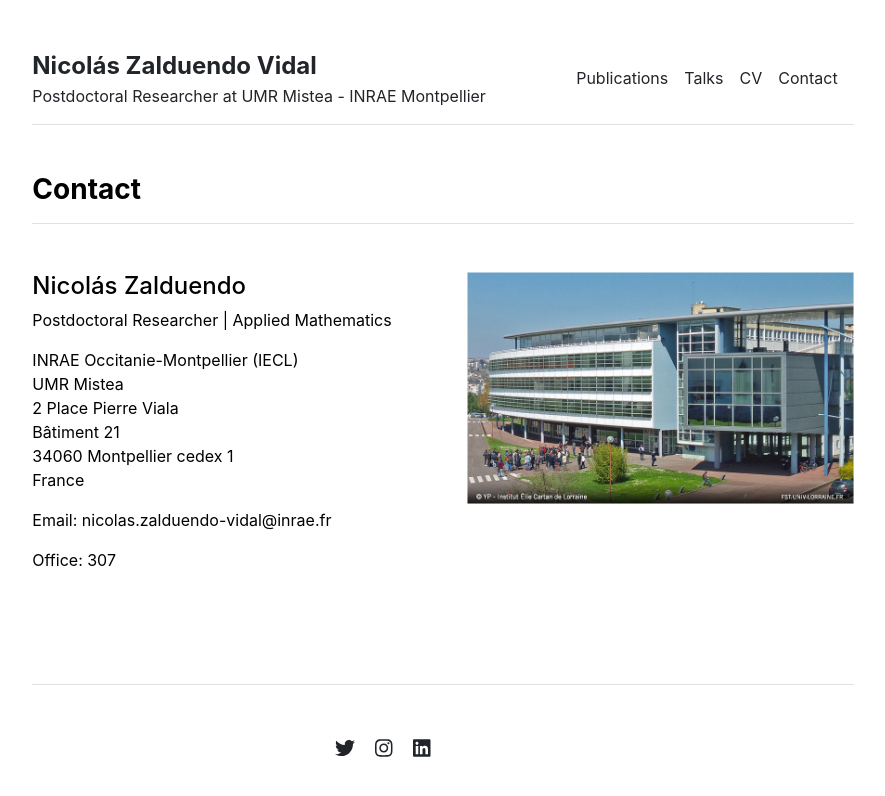
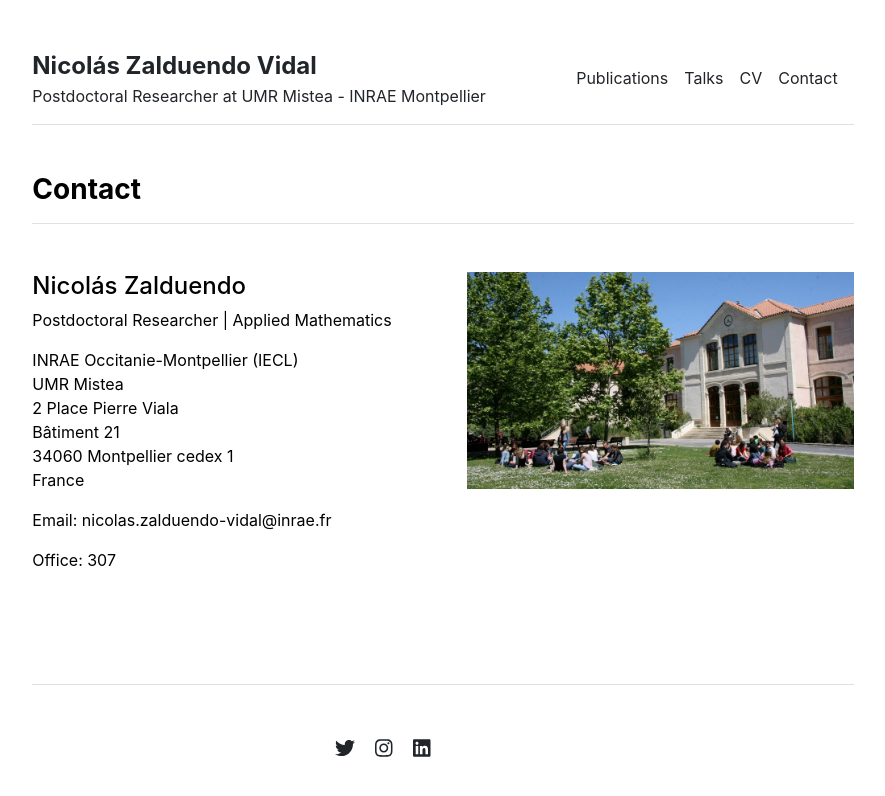
Before and after one commit to nzalduendo/nzalduendo.github.io, a Jekyll site: the page built from contact.md, in a window 1280 px wide. Shown: the top 796 px of the page, without its empty margins (197-1082 px from the left). Built offline with Jekyll 4.4.1, drawn with Linux system fonts in a browser that asks for light colours.

Commit message:
Update settings.yml

```diff
--- a/_data/settings.yml
+++ b/_data/settings.yml
@@ -21,4 +21,4 @@ social:
 - {icon: 'linkedin', link: 'https://www.linkedin.com/in/nicolás-zalduendo-vidal-007093133/'}
 
 contacts:
-- {name: 'Nicolás Zalduendo', title: 'Postdoctoral Researcher', department: 'Applied Mathematics', institution: 'INRAE Occitanie-Montpellier', institution_address: 'INRAE Occitanie-Montpellier (IECL)<br>UMR Mistea<br>2 Place Pierre Viala<br>Bâtiment 21<br>34060 Montpellier cedex 1<br>France', phone: '(000) 000-0000', email: 'nicolas.zalduendo-vidal@inrae.fr', office: '307', image: 'assets/img/IECL.jpg'}
+- {name: 'Nicolás Zalduendo', title: 'Postdoctoral Researcher', department: 'Applied Mathematics', institution: 'INRAE Occitanie-Montpellier', institution_address: 'INRAE Occitanie-Montpellier (IECL)<br>UMR Mistea<br>2 Place Pierre Viala<br>Bâtiment 21<br>34060 Montpellier cedex 1<br>France', phone: '(000) 000-0000', email: 'nicolas.zalduendo-vidal@inrae.fr', office: '307', image: 'assets/img/Château-La-Gaillarde.jpg'}
```
